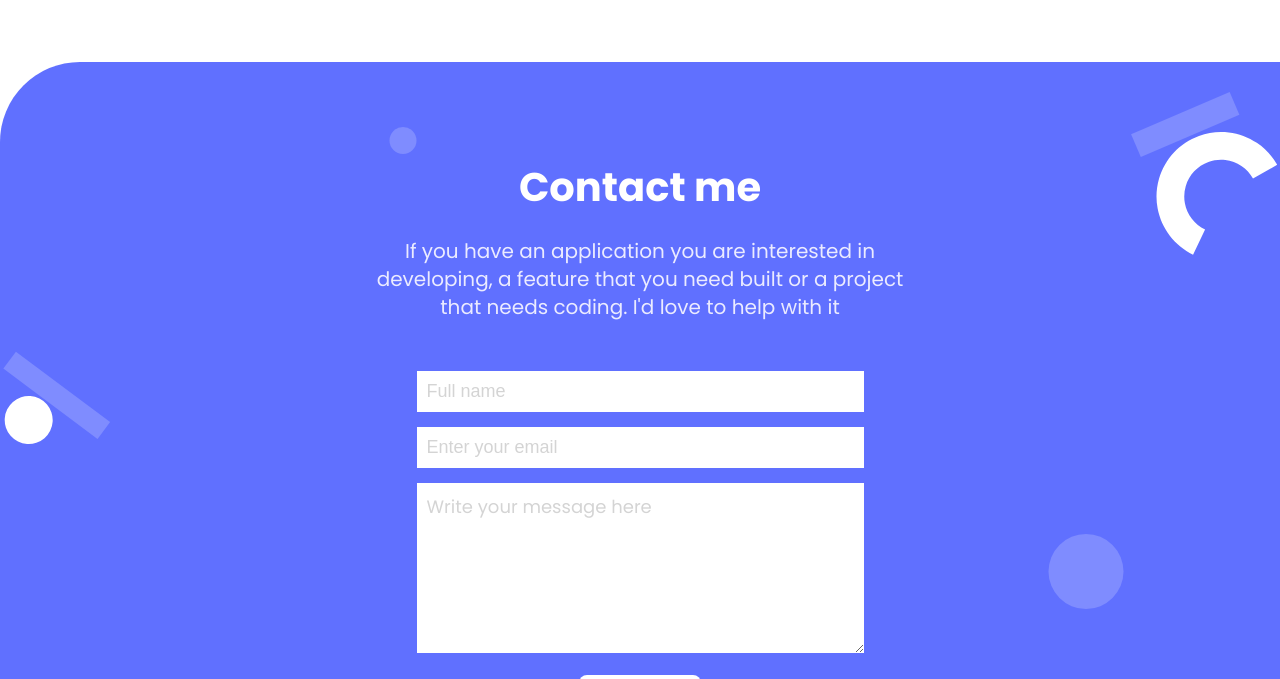
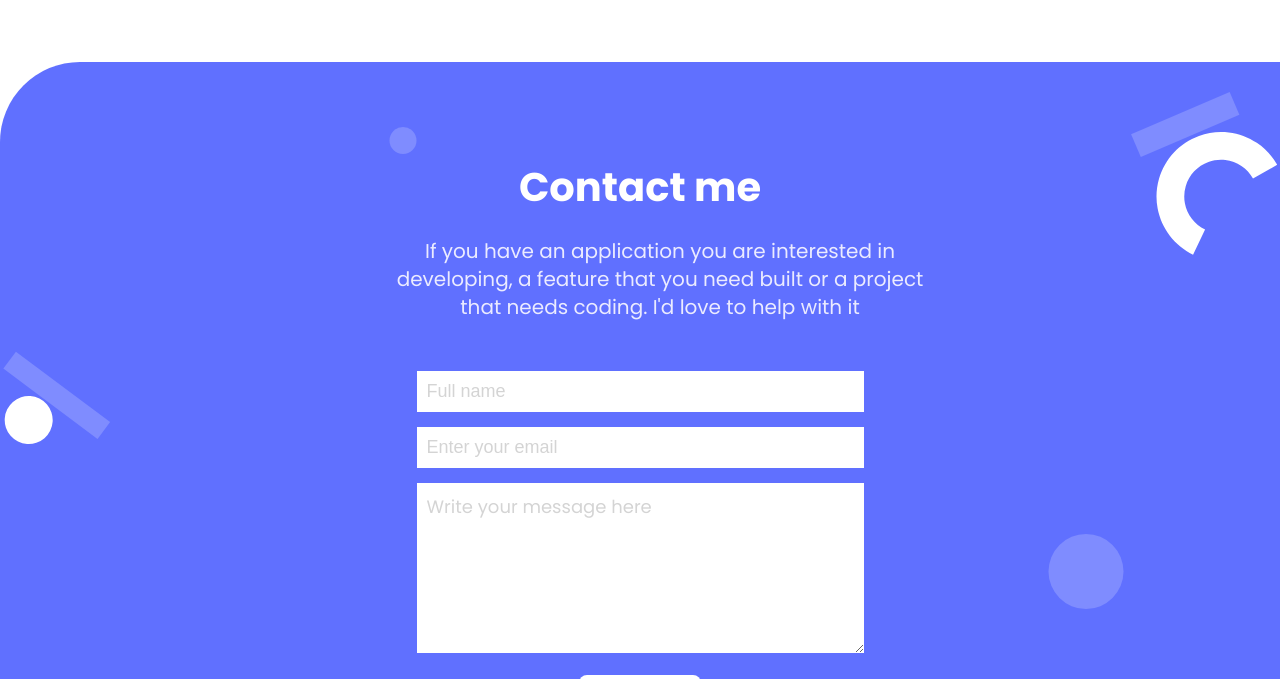
Before and after one commit to AACHOURMOHAMED/portfolio-microverse, a website: page index.html in a window 1280 px wide. In both pictures the pointer is over the element 640 px from the left and 3961 px from the top of the page. Shown: the part 3682-4361 px from the top of the page. Drawn offline with Linux system fonts and the light colour scheme.

Commit message:
Add text animation

```diff
--- a/css/style.css
+++ b/css/style.css
@@ -458,6 +458,11 @@ summary:hover .summary-chevron-up svg {
   font-weight: 400;
   color: #ebebff;
   line-height: 28px;
+  transition: 0.3s ease-in-out;
+}
+
+.text-contact:hover {
+  transform: translate(20px);
 }
 
 .form-contact {
```
